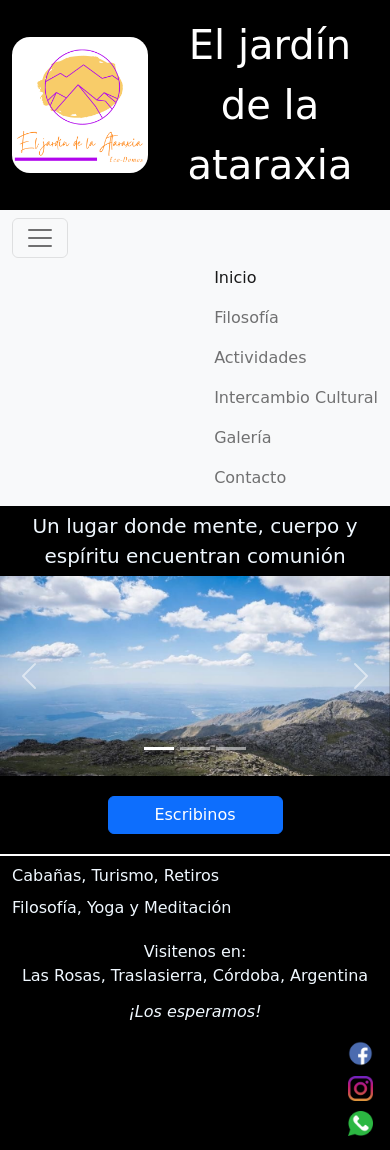
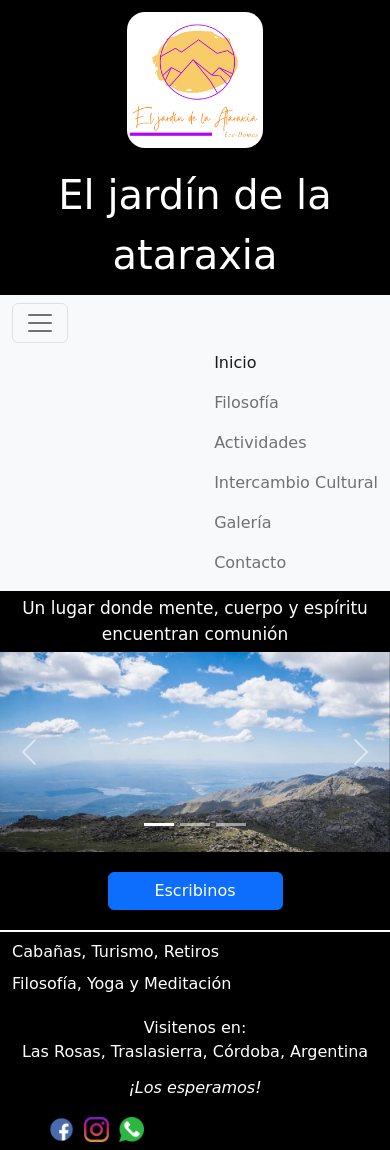
Before and after one commit to Damian-Jofre/domos-fym, a plain HTML site: page index.html in a window 390 px wide. Drawn offline with nearby package versions, Linux system fonts and the light colour scheme; a web font is replaced by a local one.

Commit message:
agregue h y f al sitio y corregi detalles

```diff
--- a/index.html
+++ b/index.html
@@ -51,9 +51,9 @@
 <body class="layout">
     <!-- Comienza Header -->
     <header class="header">
-        <section class="section__header">
-            <img src="./Imagenes/logo2.png" alt="logo" class="logo">
-            <p>El jardín de la ataraxia</p>
+        <section class="section__header d-lg-flex align-items-center text-center flex-sm-row">
+            <a href="#"><img src="./Imagenes/logo2.png" alt="logo de mi pagina" class="logo"></a>
+            <p class="text-white">El jardín de la ataraxia</p>
         </section>
     </header>
     <!-- Finaliza Header -->
@@ -94,7 +94,7 @@
     <!-- Comienza Main -->
     <main class="main">
         <section class="container">
-            <p>Un lugar donde mente, cuerpo y espíritu encuentran comunión</p>
+            <p class="text-white text-center">Un lugar donde mente, cuerpo y espíritu encuentran comunión</p>
         </section>
         <section>
             <div id="carouselExampleCaptions" class="carousel slide" data-bs-ride="false">
@@ -141,8 +141,8 @@
     <!-- Comienza Footer -->
     <footer class="footer border-top border-white border-2">
         <section class="container-fluid text-white mt-1">
-            <div class="row lh-1">
-                <div class="col-lg-4 col-md-6 col-sm-12">
+            <div class="row lh-1"><!-- lh-1? -->
+                <div class="col-lg-4 col-md-6 col-sm-12 text-lg-start text-sm-center"> <!-- No funciona text-center-sm -->
                     <P class="lh-lg">
                         Cabañas, Turismo, Retiros <br>
                         Filosofía, Yoga y Meditación
@@ -156,8 +156,8 @@
                         ¡Los esperamos!
                     </p>
                 </div>
-                <div class="col-lg-4 col-md-6 col-sm-12">
-                    <ul class="ul__footer d-flex align-items-end flex-column">
+                <div class="col-lg-4 col-md-12 col-sm-12">
+                    <ul class="ul__footer d-flex flex-lg-column flex-sm-row justify-content-sm-center align-items-lg-end "><!-- No funciona justify-content-sm-center -->
                         <li><a href="https://www.facebook.com" target="_blank"> <img src="./Imagenes/redes/facebook.png" alt="Facebook" class="redes"></a></li>
                         <li><a href="https://www.instagram.com" target="_blank"> <img src="./Imagenes/redes/instagram.png" alt="Instagram" class="redes"></a></li>
                         <li><a href="https://www.whastapp.com" target="_blank"> <img src="./Imagenes/redes/whatsapp.png" alt="Whastapp" class="redes"></a></li>
@@ -167,7 +167,7 @@
         </section>
     </footer>
     <!-- Finaliza Footer -->
-    <script src="https://cdn.jsdelivr.net/npm/bootstrap@5.2.0-beta1/dist/js/bootstrap.bundle.min.js" integrity="sha384-pprn3073KE6tl6bjs2QrFaJGz5/SUsLqktiwsUTF55Jfv3qYSDhgCecCxMW52nD2" crossorigin="anonymous"></script> <!-- Siempre va dentro del body al final, permite usar java script -->
+    <script src="https://cdn.jsdelivr.net/npm/bootstrap@5.2.0-beta1/dist/js/bootstrap.bundle.min.js" integrity="sha384-pprn3073KE6tl6bjs2QrFaJGz5/SUsLqktiwsUTF55Jfv3qYSDhgCecCxMW52nD2" crossorigin="anonymous"></script>
     <script src="https://cdn.jsdelivr.net/npm/@popperjs/core@2.11.5/dist/umd/popper.min.js" integrity="sha384-Xe+8cL9oJa6tN/veChSP7q+mnSPaj5Bcu9mPX5F5xIGE0DVittaqT5lorf0EI7Vk" crossorigin="anonymous"></script>
     <script src="https://cdn.jsdelivr.net/npm/bootstrap@5.2.0-beta1/dist/js/bootstrap.min.js" integrity="sha384-kjU+l4N0Yf4ZOJErLsIcvOU2qSb74wXpOhqTvwVx3OElZRweTnQ6d31fXEoRD1Jy" crossorigin="anonymous"></script>
 </body>
--- a/style.css
+++ b/style.css
@@ -12,17 +12,12 @@ body{
     grid-area: header;
 }
 .section__header{
-    display: flex;
-    align-items: center;
     margin: 5px;
 }
 .section__header p{
     margin: 10px;
-    color: aliceblue;
     font-family: 'Allison', cursive;
-    text-align: center;
     font-size: 40px;
-    color: white;
 }
 .logo{
     width: 140px;
@@ -70,24 +65,19 @@ body{
     grid-area: main;
 }
 .container p{
-    text-align: center;
     font-size: 30px;
-    color: aliceblue;
     margin: 5px;
 }
 .height{
     height: 400px;
 }
-.row{
-    color: aliceblue;
-}
-.main__section__escribinos{
-    margin: 20px;
-}
 /* Finaliza Main Index */
 /* Comienza Aside Index */
 .aside{
     grid-area: aside;
+}
+.main__section__escribinos{
+    margin: 20px;
 }
 /* Finaliza Aside Index */
 /* Finaliza Index */
@@ -140,16 +130,12 @@ body{
     .firma{
         font-size: 40px;
     }
-    /* Nav */
-    .footer__lista{
-        display: flex;
-    }
     /* Finaliza Footer General */
 
     /* Empieza Index */
     /* Layout Index */
     .container p{
-        font-size: 20px;
+        font-size: 17px;
     }
     .height{
         height: 200px;
```
Also changed, not shown: paginas/actividades.html (+2 -2 lines), paginas/contacto.html (+2 -2 lines), paginas/filosofia.html (+2 -2 lines), paginas/galeria.html (+2 -2 lines), paginas/intercambio.cultural.html (+2 -2 lines).
